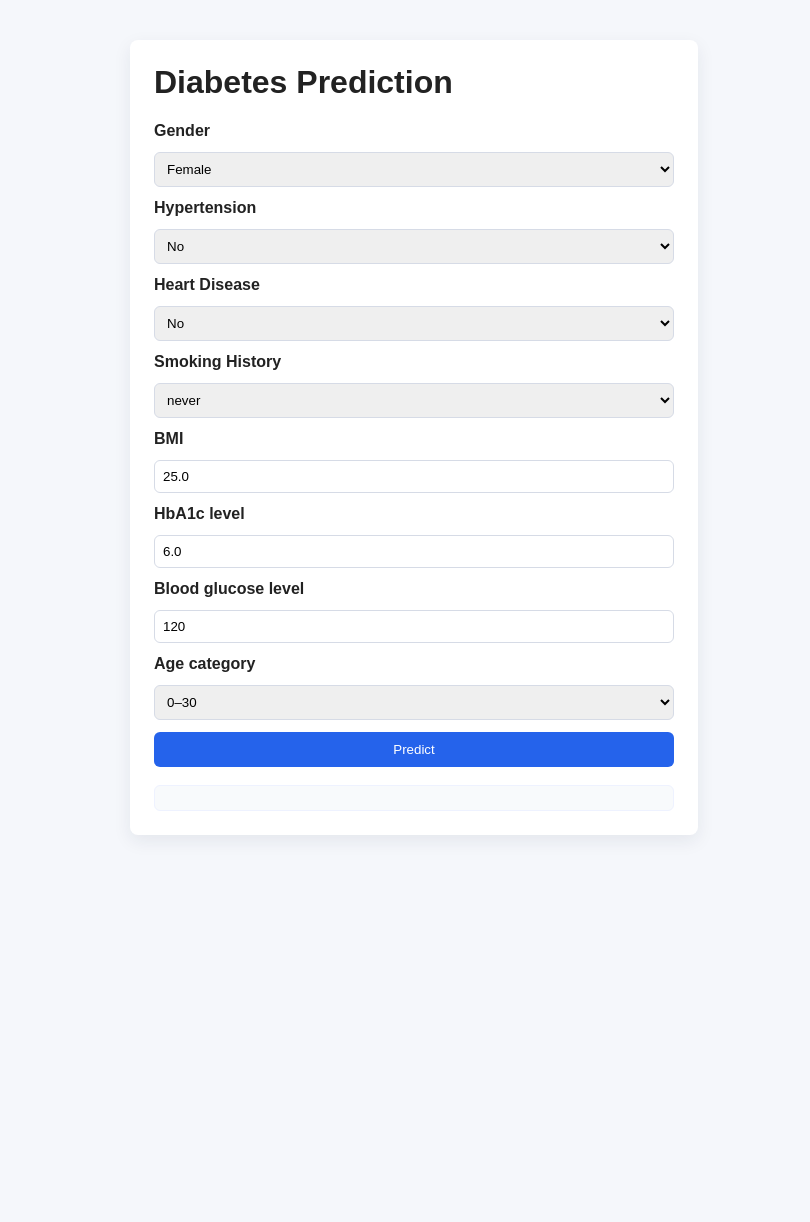
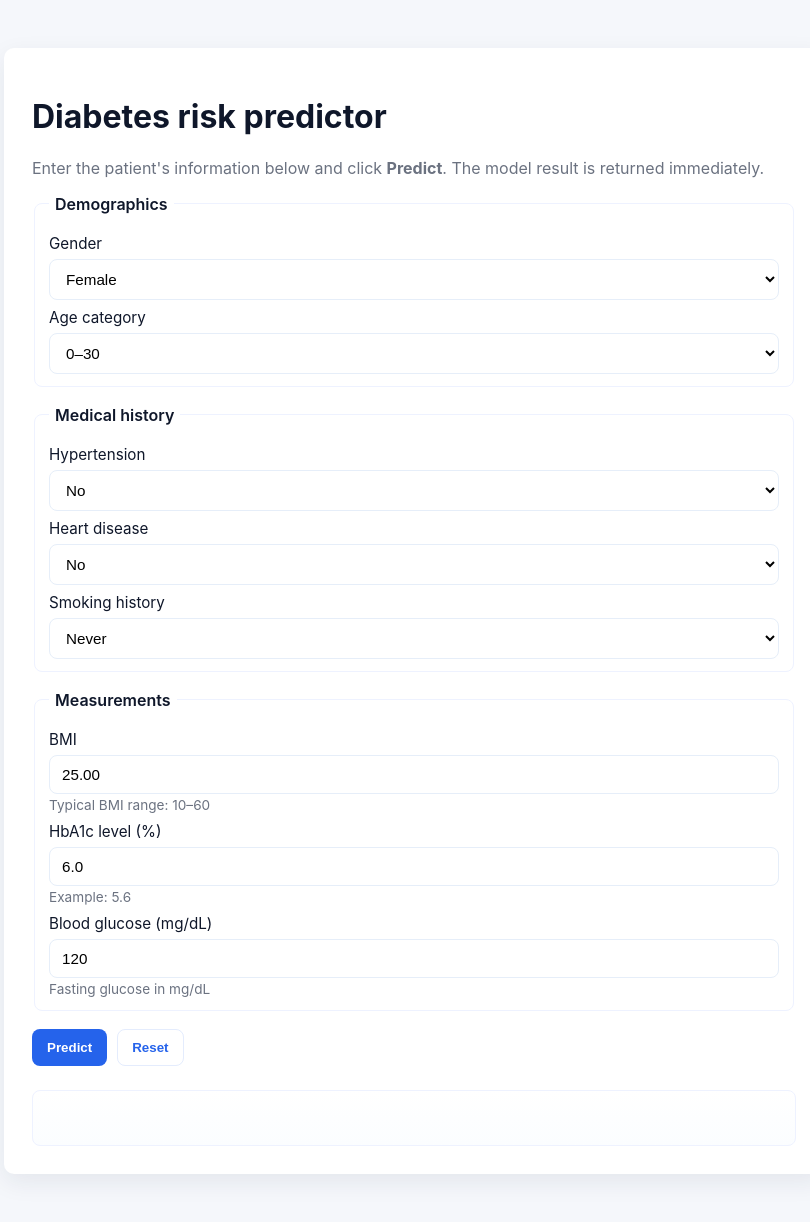
Before and after one commit to avd1729/healthcare-ml-web-app, a FastAPI app: page / in a window 1280 px wide. Shown: the whole page, without its empty margins (226-1036 px from the left). Before the commit the page ends 836 px from the top, so only its background shows below. Run offline with FastAPI, Linux system fonts and the light colour scheme.

Commit message:
improve UI

```diff
--- a/static/script.js
+++ b/static/script.js
@@ -1,6 +1,66 @@
-document.getElementById('predict-form').addEventListener('submit', async function(e) {
+(() => {
+  const form = document.getElementById('predict-form');
+  const submitBtn = document.getElementById('submit-btn');
+  const resetBtn = document.getElementById('reset-btn');
+  const resultDiv = document.getElementById('result');
+
+  function setLoading(isLoading){
+    submitBtn.disabled = isLoading;
+    resetBtn.disabled = isLoading;
+    submitBtn.textContent = isLoading ? 'Predicting…' : 'Predict';
+    if(isLoading){ submitBtn.classList.add('loading') } else { submitBtn.classList.remove('loading') }
+  }
+
+  function renderResult(json){
+    resultDiv.innerHTML = '';
+    if(!json) return;
+    const pred = json.prediction === 1 ? 'Positive (has diabetes)' : 'Negative (no diabetes)';
+    const p = document.createElement('div');
+    p.className = json.prediction === 1 ? 'bad' : 'ok';
+    p.textContent = `Prediction: ${pred}`;
+    resultDiv.appendChild(p);
+
+    if(json.probability){
+      const barWrap = document.createElement('div');
+      barWrap.style.display = 'flex';
+      barWrap.style.gap = '8px';
+      barWrap.style.marginTop = '8px';
+      json.probability.forEach((v,i)=>{
+        const item = document.createElement('div');
+        item.style.flex = '1';
+        item.style.background = '#eef6ff';
+        item.style.borderRadius = '6px';
+        item.style.padding = '6px';
+        item.innerHTML = `<strong>${(v*100).toFixed(1)}%</strong><div style='height:6px;background:#fff;margin-top:6px;border-radius:3px;overflow:hidden'><div style='height:6px;background:linear-gradient(90deg,#60a5fa,#2563eb);width:${(v*100).toFixed(1)}%'></div></div><div style='font-size:0.85rem;color:#475569;margin-top:6px'>class ${i}</div>`;
+        barWrap.appendChild(item);
+      })
+      resultDiv.appendChild(barWrap);
+    }
+
+    // show raw json copy button
+    const pre = document.createElement('pre');
+    pre.style.marginTop = '10px';
+    pre.style.background = '#f8fafc';
+    pre.style.padding = '8px';
+    pre.style.borderRadius = '6px';
+    pre.textContent = JSON.stringify(json, null, 2);
+    resultDiv.appendChild(pre);
+
+    const copyBtn = document.createElement('button');
+    copyBtn.className = 'btn secondary';
+    copyBtn.textContent = 'Copy JSON';
+    copyBtn.style.marginTop = '8px';
+    copyBtn.addEventListener('click', ()=>{ navigator.clipboard.writeText(pre.textContent); copyBtn.textContent='Copied'; setTimeout(()=>copyBtn.textContent='Copy JSON',1500)});
+    resultDiv.appendChild(copyBtn);
+  }
+
+  form.addEventListener('submit', async function(e){
     e.preventDefault();
-  const form = e.target;
+    if(!form.checkValidity()){
+      form.reportValidity();
+      return;
+    }
+
     const data = {
       gender: parseInt(form.gender.value, 10),
       hypertension: parseInt(form.hypertension.value, 10),
@@ -12,28 +72,23 @@ document.getElementById('predict-form').addEventListener('submit', async functio
       age_category: parseInt(form.age_category.value, 10),
     };
 
-  const resultDiv = document.getElementById('result');
-  resultDiv.textContent = 'Predicting...';
-
-  try {
-    const res = await fetch('/predict', {
-      method: 'POST',
-      headers: { 'Content-Type': 'application/json' },
-      body: JSON.stringify(data),
-    });
-    if (!res.ok) {
-      const err = await res.json();
-      resultDiv.textContent = 'Error: ' + (err.detail || 'Request failed');
-      return;
+    setLoading(true);
+    renderResult({});
+    try{
+      const res = await fetch('/predict', { method:'POST', headers:{'Content-Type':'application/json'}, body:JSON.stringify(data) });
+      if(!res.ok){
+        const err = await res.json().catch(()=>({detail:'Unknown error'}));
+        renderResult({ error: err.detail || 'Request failed' });
+      } else {
+        const json = await res.json();
+        renderResult(json);
       }
-    const json = await res.json();
-    const pred = json.prediction === 1 ? 'Positive (has diabetes)' : 'Negative (no diabetes)';
-    let probText = '';
-    if (json.probability) {
-      probText = ` — probabilities: [${json.probability.map(p => p.toFixed(3)).join(', ')}]`;
-    }
-    resultDiv.textContent = `Prediction: ${pred}${probText}`;
-  } catch (err) {
-    resultDiv.textContent = 'Request failed: ' + err;
+    }catch(err){
+      renderResult({ error: String(err) });
+    }finally{
+      setLoading(false);
     }
   });
+
+  form.addEventListener('reset', ()=>{ setTimeout(()=>{ renderResult(null); }, 10); });
+})();
--- a/static/style.css
+++ b/static/style.css
@@ -1,8 +1,45 @@
-body { font-family: Arial, sans-serif; background: #f5f7fb; color: #222; }
-.container { max-width: 520px; margin: 40px auto; background: #fff; padding: 24px; border-radius: 8px; box-shadow: 0 6px 18px rgba(30,40,60,0.08); }
-h1 { margin-top: 0; }
-form { display: grid; gap: 12px; }
-label { font-weight: 600; }
-input, select { padding: 8px; border: 1px solid #d6dbe6; border-radius: 6px; }
-button { padding: 10px 14px; background: #2563eb; color: white; border: none; border-radius: 6px; cursor: pointer; }
-.result { margin-top: 18px; padding: 12px; background: #f8fafc; border-radius: 6px; border: 1px solid #eef2ff; }
+:root{
+	--bg: #f5f7fb;
+	--card: #ffffff;
+	--muted: #6b7280;
+	--primary: #2563eb;
+	--accent: #06b6d4;
+	--success: #16a34a;
+	--danger: #dc2626;
+	--radius: 10px;
+	--shadow: 0 8px 24px rgba(30,40,60,0.08);
+}
+
+*{box-sizing:border-box}
+body { font-family: Inter, system-ui, -apple-system, 'Segoe UI', Roboto, 'Helvetica Neue', Arial; background: var(--bg); color: #0f172a; margin:0; padding:24px; }
+.container { max-width: 820px; margin: 24px auto; background: var(--card); padding: 28px; border-radius: var(--radius); box-shadow: var(--shadow); }
+.header .lead{ color:var(--muted); margin-top:6px }
+
+.form{ display:grid; gap:18px }
+fieldset{ border:1px solid #eef2ff; padding:12px 14px; border-radius:8px }
+legend{ font-weight:600; padding:0 6px }
+
+label{ display:block; margin-top:8px; margin-bottom:6px; font-size:0.95rem }
+input, select{ width:100%; padding:10px 12px; border-radius:8px; border:1px solid #e6eef9; background:#fff; font-size:0.95rem }
+input:focus, select:focus{ outline:none; box-shadow:0 0 0 4px rgba(37,99,235,0.12); border-color:var(--primary) }
+
+.help{ color:var(--muted); font-size:0.85rem; margin-top:4px }
+
+.form-actions{ display:flex; gap:10px; align-items:center }
+.btn{ padding:10px 14px; border-radius:8px; cursor:pointer; border:1px solid transparent; font-weight:600 }
+.btn.primary{ background:var(--primary); color:white }
+.btn.secondary{ background:transparent; color:var(--primary); border-color:rgba(37,99,235,0.12) }
+.btn:focus{ box-shadow: 0 0 0 4px rgba(37,99,235,0.12); outline:none }
+
+.result{ margin-top:6px; padding:16px; border-radius:8px; border:1px solid #eef2ff; background:linear-gradient(180deg,#ffffff,#fbfdff); min-height:56px; display:flex; align-items:center }
+.result .ok{ color:var(--success); font-weight:700 }
+.result .bad{ color:var(--danger); font-weight:700 }
+
+.sr-only{ position:absolute; width:1px; height:1px; padding:0; margin:-1px; overflow:hidden; clip:rect(0,0,0,0); white-space:nowrap; border:0 }
+
+@media (min-width:720px){
+	.form{ grid-template-columns: 1fr 1fr; gap:18px }
+	fieldset{ grid-column: span 2 }
+	.form-actions{ grid-column: span 2 }
+	.form .result{ grid-column: span 2 }
+}
--- a/templates/index.html
+++ b/templates/index.html
@@ -7,58 +7,80 @@
     <link rel="stylesheet" href="/static/style.css">
   </head>
   <body>
-    <div class="container">
-      <h1>Diabetes Prediction</h1>
-      <form id="predict-form">
-        <label>Gender</label>
-        <select name="gender" required>
+    <main class="container" role="main">
+      <header class="header">
+        <h1>Diabetes risk predictor</h1>
+        <p class="lead">Enter the patient's information below and click <strong>Predict</strong>. The model result is returned immediately.</p>
+      </header>
+
+      <form id="predict-form" class="form" novalidate aria-describedby="form-help">
+        <p id="form-help" class="sr-only">All fields are required unless marked optional.</p>
+
+        <fieldset>
+          <legend>Demographics</legend>
+          <label for="gender">Gender</label>
+          <select id="gender" name="gender" required aria-required="true">
             <option value="0">Female</option>
             <option value="1">Male</option>
+            <option value="2">Other / prefer not to say</option>
           </select>
 
-        <label>Hypertension</label>
-        <select name="hypertension" required>
+          <label for="age_category">Age category</label>
+          <select id="age_category" name="age_category" required>
+            <option value="0">0–30</option>
+            <option value="1">30–50</option>
+            <option value="2">50+</option>
+          </select>
+        </fieldset>
+
+        <fieldset>
+          <legend>Medical history</legend>
+          <label for="hypertension">Hypertension</label>
+          <select id="hypertension" name="hypertension" required>
             <option value="0">No</option>
             <option value="1">Yes</option>
           </select>
 
-        <label>Heart Disease</label>
-        <select name="heart_disease" required>
+          <label for="heart_disease">Heart disease</label>
+          <select id="heart_disease" name="heart_disease" required>
             <option value="0">No</option>
             <option value="1">Yes</option>
           </select>
 
-        <label>Smoking History</label>
-        <select name="smoking_history" required>
-          <option value="0">never</option>
+          <label for="smoking_history">Smoking history</label>
+          <select id="smoking_history" name="smoking_history" required>
+            <option value="0">Never</option>
             <option value="1">No Info</option>
-          <option value="2">current</option>
-          <option value="3">former</option>
-          <option value="4">ever</option>
+            <option value="2">Current</option>
+            <option value="3">Former</option>
+            <option value="4">Ever</option>
           </select>
+        </fieldset>
 
-        <label>BMI</label>
-        <input name="bmi" type="number" step="0.01" min="0" required value="25.0" />
+        <fieldset>
+          <legend>Measurements</legend>
+          <label for="bmi">BMI</label>
+          <input id="bmi" name="bmi" type="number" inputmode="decimal" step="0.01" min="10" max="60" required value="25.00" aria-describedby="bmi-help" />
+          <small id="bmi-help" class="help">Typical BMI range: 10–60</small>
 
-        <label>HbA1c level</label>
-        <input name="HbA1c_level" type="number" step="0.1" min="0" required value="6.0" />
+          <label for="HbA1c_level">HbA1c level (%)</label>
+          <input id="HbA1c_level" name="HbA1c_level" type="number" step="0.1" min="3" max="20" required value="6.0" aria-describedby="hba1c-help" />
+          <small id="hba1c-help" class="help">Example: 5.6</small>
 
-        <label>Blood glucose level</label>
-        <input name="blood_glucose_level" type="number" step="1" min="0" required value="120" />
+          <label for="blood_glucose_level">Blood glucose (mg/dL)</label>
+          <input id="blood_glucose_level" name="blood_glucose_level" type="number" step="1" min="40" max="600" required value="120" aria-describedby="glucose-help" />
+          <small id="glucose-help" class="help">Fasting glucose in mg/dL</small>
+        </fieldset>
 
-        <label>Age category</label>
-        <select name="age_category" required>
-          <option value="0">0–30</option>
-          <option value="1">30–50</option>
-          <option value="2">50+</option>
-        </select>
-
-        <button type="submit">Predict</button>
-      </form>
-
-      <div id="result" class="result"></div>
+        <div class="form-actions">
+          <button id="submit-btn" type="submit" class="btn primary">Predict</button>
+          <button id="reset-btn" type="reset" class="btn secondary">Reset</button>
         </div>
 
-    <script src="/static/script.js"></script>
+        <div id="result" class="result" role="status" aria-live="polite" aria-atomic="true"></div>
+      </form>
+    </main>
+
+    <script src="/static/script.js" defer></script>
   </body>
 </html>
```
Lines whose indentation alone changed are shown as unchanged.
